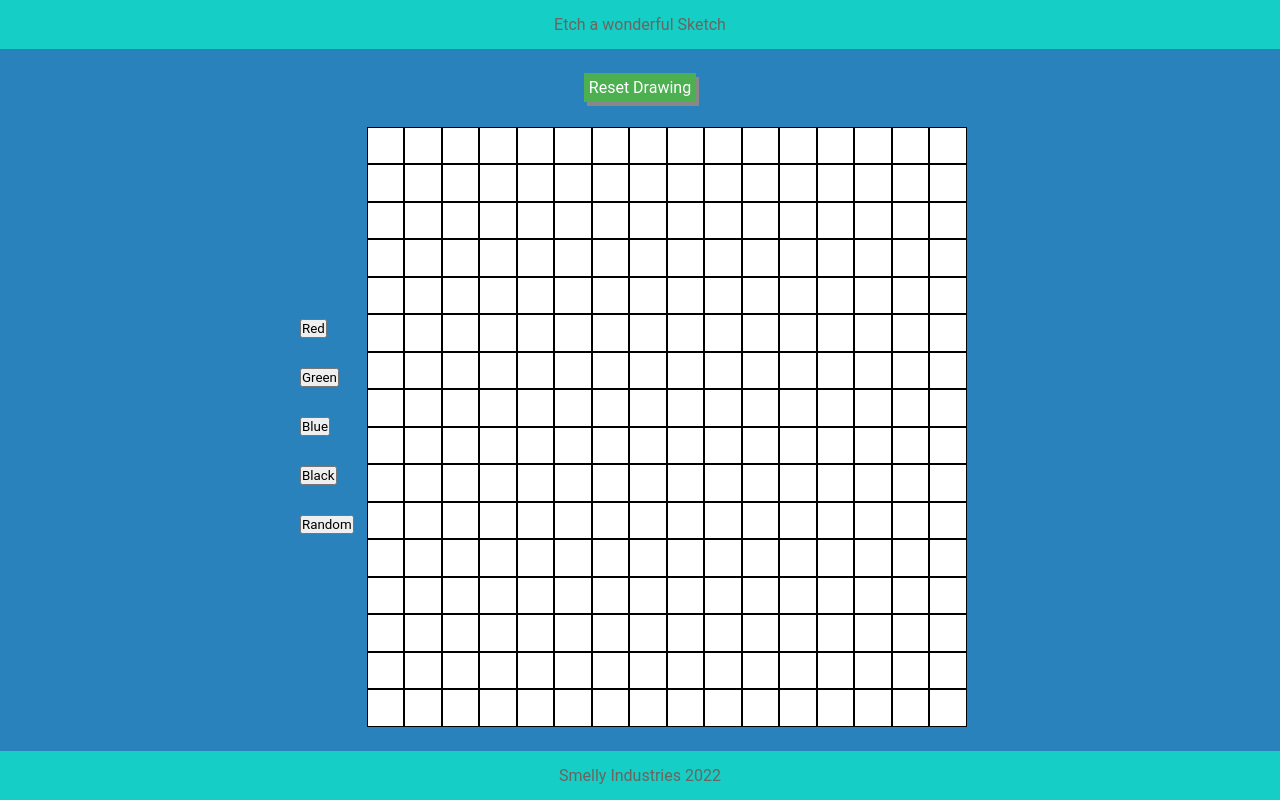
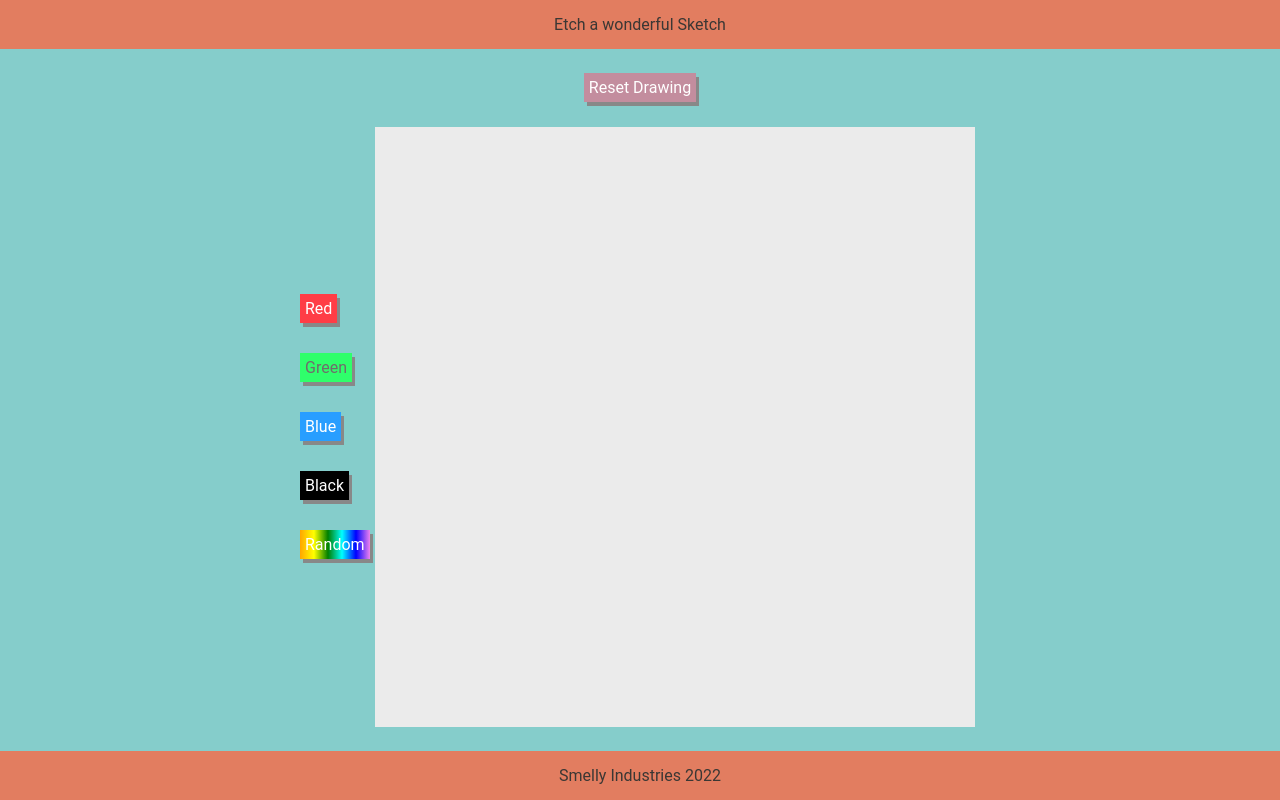
Before and after one commit to RaspberryRat/etch-a-sketch, a plain HTML site: page index.html in a window 1280 px wide. Drawn offline with Linux system fonts and the light colour scheme.

Commit message:
Styled buttons and adjusted page color scheme

```diff
--- a/index.html
+++ b/index.html
@@ -13,11 +13,11 @@
 
     <div class="mid-page-container">
       <div class="btn-color-picker">
-        <button>Red</button>
-        <button>Green</button>
-        <button>Blue</button>
-        <button>Black</button>
-        <button>Random</button>
+        <button class="color-choice-btn" id="red-btn">Red</button>
+        <button class="color-choice-btn" id="green-btn">Green</button>
+        <button class="color-choice-btn" id="blue-btn">Blue</button>
+        <button class="color-choice-btn" id="black-btn">Black</button>
+        <button class="color-choice-btn" id="random-btn">Random</button>
       </div>
       <div class="container"></div>
       <div class="invisible"></div>
--- a/styles.css
+++ b/styles.css
@@ -11,14 +11,14 @@
   justify-content: space-between;
   height: 100vh;
   flex-flow: column;
-  background-color: rgb(42, 130, 189);
+  background-color: #85CDCB;
   width: 100%;
 }
 
 .container {
   height: 600px;
   width: 600px;
-  background-color: white;
+  background-color: rgb(235, 235, 235);
   display: flex;
   flex-flow: wrap;
   align-items: flex-start;
@@ -30,26 +30,55 @@
   display: flex;
   align-items: center;
   justify-content: center;
-  background-color: #15cec5;
+  background-color: #E27D60;
   width: 100%;
   padding: 15px;
-  color: #6b6560;
+  color: #3a3734;
 }
 
 .etchBox {
-  border: 1px solid black;
+  border: 1px;
   flex-grow: 1;
   flex-shrink: 1;
 }
 
 .resetBtn {
+  background-color: #C38D9E ;
+}
+
+.color-choice-btn,
+.resetBtn {
   padding: 5px;
-  background-color: #4CAF50 ;
   border: none;
   color: white;
   text-align: center;
   font-size: 16px;
   box-shadow: 3px 4px #888888;
+}
+
+#red-btn {
+    background-color: #ff3d46;
+}
+
+#green-btn {
+  background-color: #2fff6b;
+  color: rgb(112, 108, 108)
+}
+
+#blue-btn {
+  background-color: #289eff;
+}
+
+#black-btn {
+  background-color: black;
+}
+
+#random-btn {
+  background: red; /* For browsers that do not support gradients */
+  background: -webkit-linear-gradient(left, orange , yellow, green, cyan, blue, violet); /* For Safari 5.1 to 6.0 */
+  background: -o-linear-gradient(right, orange, yellow, green, cyan, blue, violet); /* For Opera 11.1 to 12.0 */
+  background: -moz-linear-gradient(right, orange, yellow, green, cyan, blue, violet); /* For Firefox 3.6 to 15 */
+  background: linear-gradient(to right, orange , yellow, green, cyan, blue, violet); /* Standard syntax (must be last) */
 }
 
 .mid-page-container {
@@ -68,5 +97,6 @@
 }
 
 .invisible {
+  /* needs to match .btn-color-picker margin-left to center .container */
   margin-right: 300px;
 }
```
